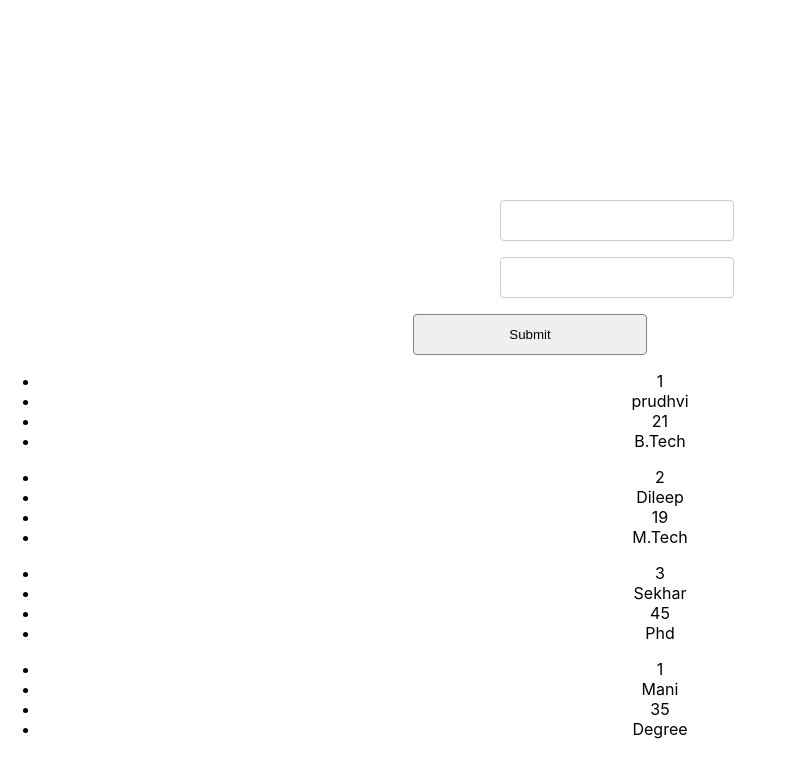
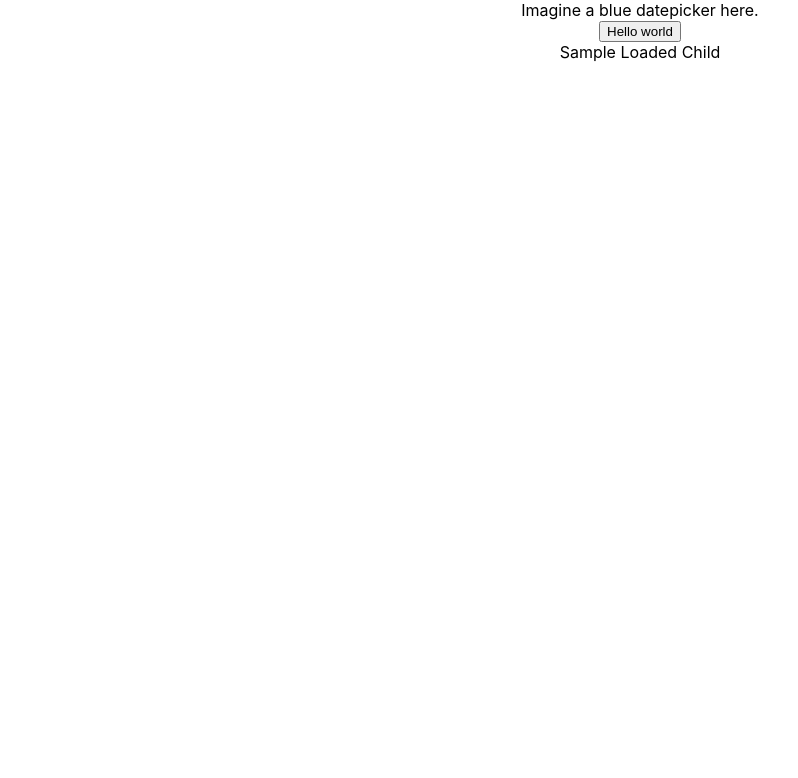
Before and after one commit to Prudhvi-2001/React-, a React (Create React App) app: page / in a window 1280 px wide. Shown: the top 778 px of the page, without its empty margins (0-798 px from the left). Built offline with nearby package versions, Linux system fonts and the light colour scheme.

Commit message:
Added props

```diff
--- a/src/App.js
+++ b/src/App.js
@@ -15,6 +15,9 @@ import TryCatch from './components/TryCatch';
 import FRParent from './components/FRParent';
 import RefForm from './Example/RefForm';
 import Input from './Example/Input';
+import DatePicker from './components/DatePicker';
+import SpreadOperator from './components/SpreadOperator';
+import ChildrenProp from './components/ChildrenProp';
 export const userContext=createContext();
 function App() {
   return (
@@ -32,7 +35,10 @@ function App() {
       <ErrorBoundary/>
       <TryCatch/> */}
       {/* <FRParent/> */}
-      <RefForm/>
+      {/* <RefForm/> */}
+      <DatePicker/>
+      <SpreadOperator/>
+      <ChildrenProp/>
       {/* <Input/> */}
       {/* <UseRefDemo/> */}
     </div>
--- /dev/null
+++ b/src/components/ChildrenProp.jsx
@@ -0,0 +1,18 @@
+import React from 'react'
+
+function ChildrenProp() {
+    const childProp=(props)=>{
+        return <p>{props.children}</p>
+
+    }
+
+  return (
+    <div>
+      <childProp  >
+        Sample Loaded Child
+      </childProp>
+    </div>
+  )
+}
+
+export default ChildrenProp
--- /dev/null
+++ b/src/components/DatePicker.jsx
@@ -0,0 +1,17 @@
+import React from 'react'
+
+function DatePicker() {
+    const myComponents={
+        DatePicker:function DatePicker(props){
+            return <> Imagine a {props.color} datepicker here.</>
+        }
+
+    }
+  return (
+    <div>
+      <myComponents.DatePicker color="blue"/>
+    </div>
+  )
+}
+
+export default DatePicker
--- /dev/null
+++ b/src/components/SpreadOperator.jsx
@@ -0,0 +1,18 @@
+import React from 'react'
+
+function SpreadOperator() {
+    const Button=(props)=>{
+     const {kind,...inputProps}=props;
+     const classname=kind==="primary" ?"Primary Buttton" :
+     "secondary Button"
+     return <button className={classname} {...inputProps}></button>
+
+    }
+  return (
+    <div>
+      <Button kind="" onClick={()=>console.log("Clicked")}>Hello world</Button>
+    </div>
+  )
+}
+
+export default SpreadOperator
```
